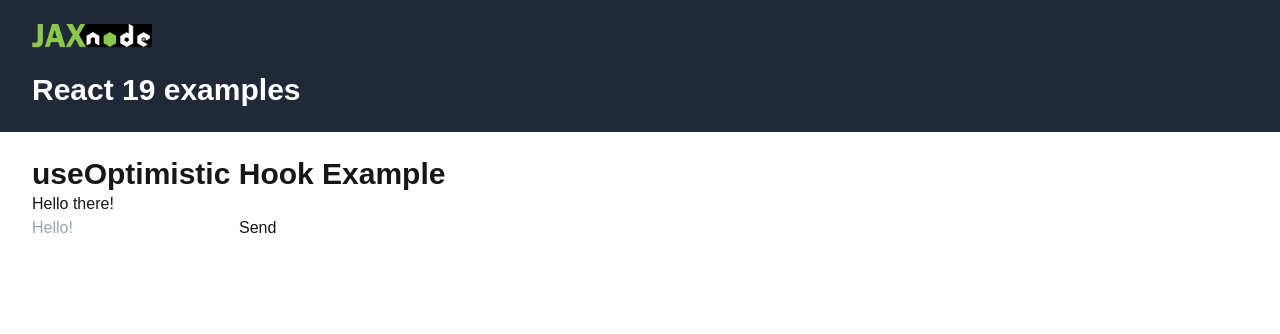
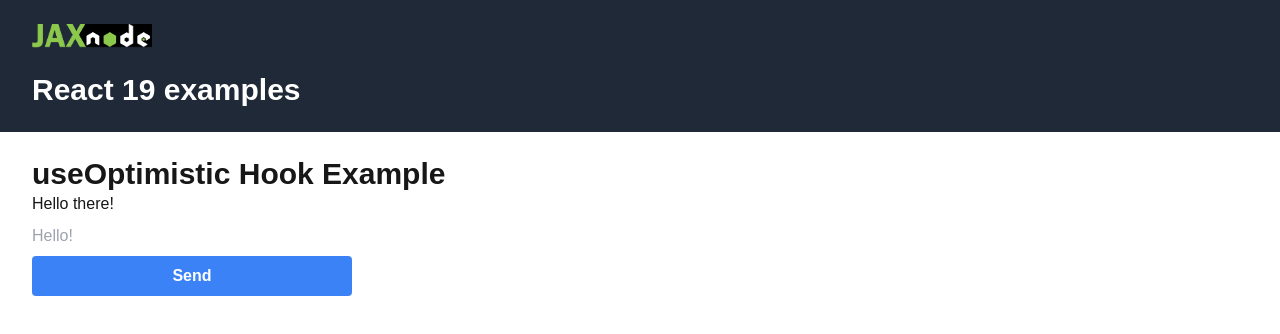
Before and after one commit to Jaxnode-UG/jaxnodereact19, a Next.js app: page /useoptimistic in a window 1280 px wide. Shown: the top 334 px of the page. Built offline with nearby package versions, Linux system fonts and the light colour scheme.

Commit message:
Applying some formatting changes

```diff
--- a/package.json
+++ b/package.json
@@ -5,6 +5,7 @@
   "scripts": {
     "dev": "next dev --turbopack",
     "build": "next build",
+    "build:docker": "docker build -t jaxnodereact19:latest .",
     "start": "next start",
     "lint": "next lint"
   },
--- a/src/components/actionformexample.tsx
+++ b/src/components/actionformexample.tsx
@@ -24,7 +24,7 @@ export default function UpdateName() {
   }
 
   return (
-    <form action={submitAction} className="flex flex-col gap-2">
+    <form action={submitAction} className="flex flex-col gap-2 max-w-xs">
       <label className="block text-gray-700 text-sm font-bold mb-2" htmlFor='name'>Name</label>
       <input
         type="text"
--- a/src/components/thread.tsx
+++ b/src/components/thread.tsx
@@ -38,17 +38,17 @@ function Thread({ messages, sendMessage }: ThreadProps) {
   );
 
   return (
-    <>
+    <div className="flex flex-col gap-2">
       {optimisticMessages.map((message) => (
         <div key={message.key}>
           {message.text}
           {!!message.sending && <small> (Sending...)</small>}
         </div>
       ))}
-      <form action={formAction} ref={formRef}>
+      <form action={formAction} ref={formRef} className="flex flex-col gap-2 max-w-xs">
         <input type="text" name="message" placeholder="Hello!" />
-        <button type="submit">Send</button>
+        <button type="submit" className="font-bold py-2 px-4 rounded focus:outline-none focus:shadow-outline bg-blue-500 hover:bg-blue-700 text-white">Send</button>
       </form>
-    </>
+    </div>
   );
 }
```
